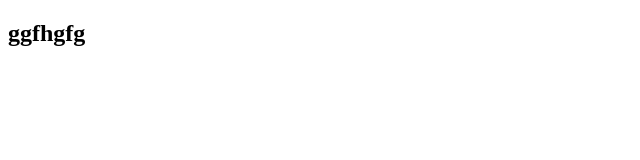
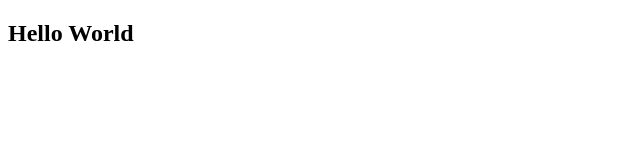
Before and after one commit to Yuanyinz/Summer, a plain HTML site: page html_css/legalDisclaimer.html in a window 1280 px wide. Shown: the whole page, without its empty margins (0-640 px from the left). Drawn offline with Linux system fonts and the light colour scheme.

Commit message:
Change heading to hello world

```diff
--- a/html_css/legalDisclaimer.html
+++ b/html_css/legalDisclaimer.html
@@ -7,6 +7,6 @@
     <title>Document</title>
 </head>
 <body>
-    <h2 id = "Legal Disclaimer">ggfhgfg</h2>
+    <h2 id = "Legal Disclaimer">Hello World</h2>
 </body>
 </html>
```
